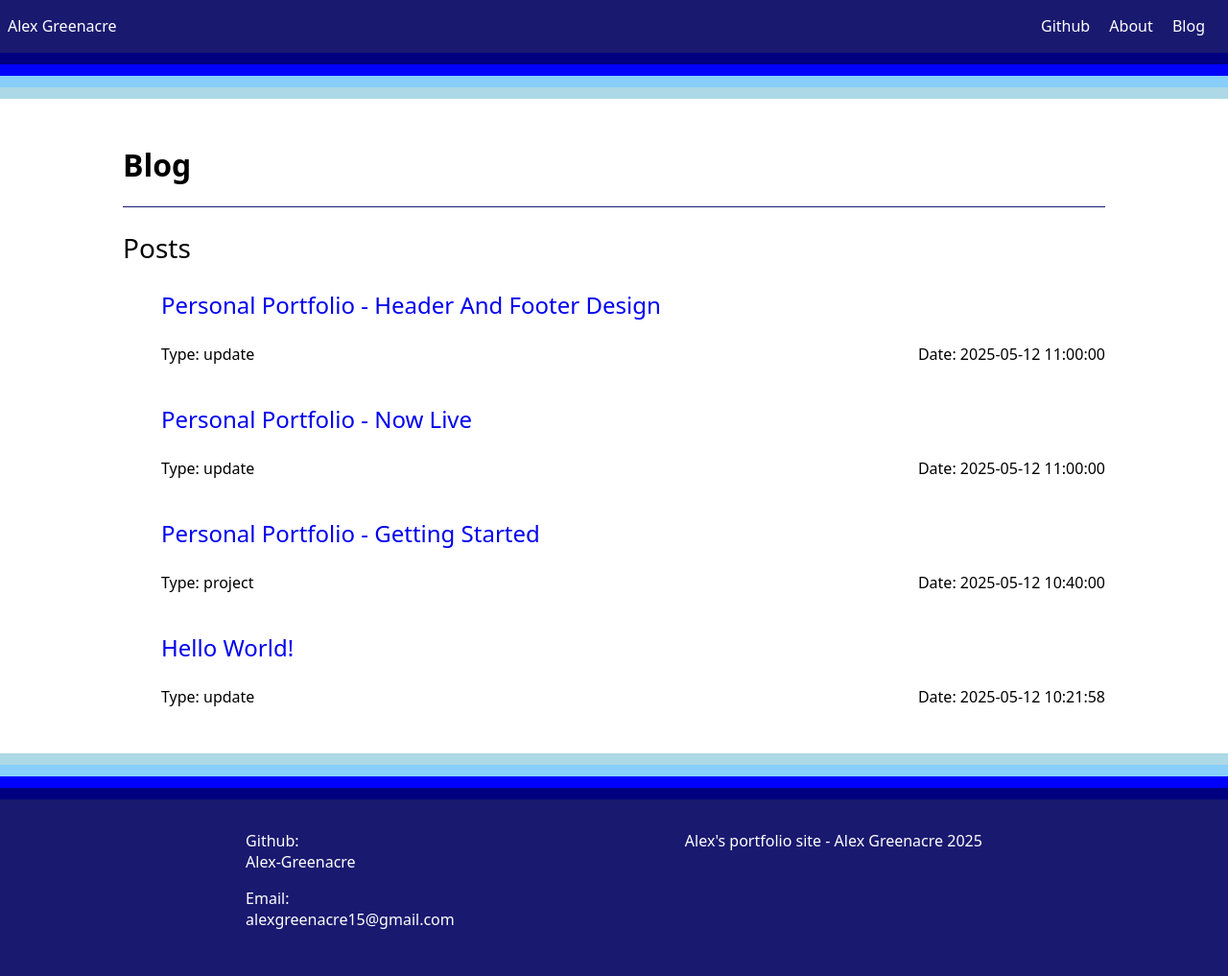
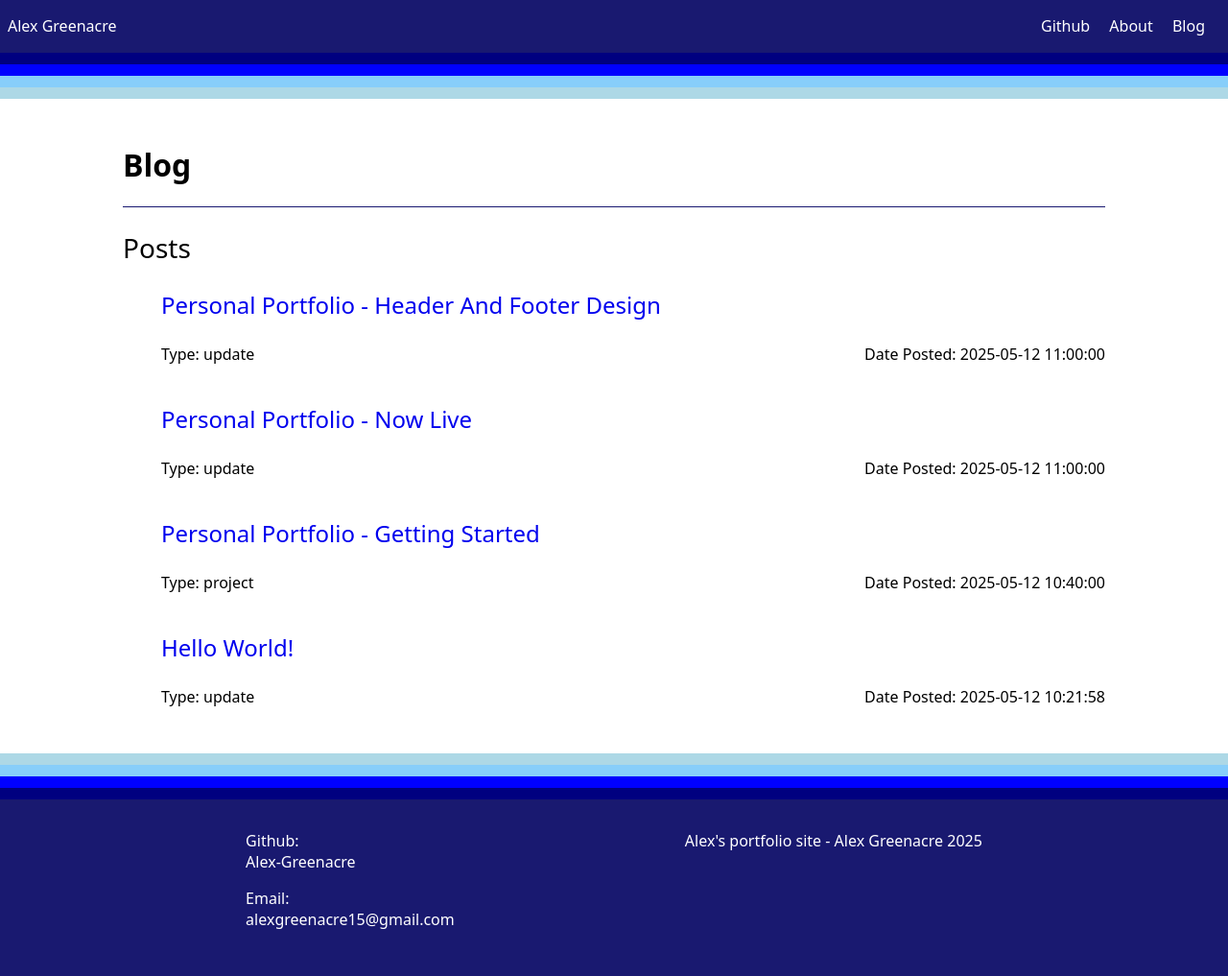
Before and after one commit to Alex-Greenacre/alex-greenacre.github.io, a Jekyll site: the page built from blog.markdown, in a window 1280 px wide. Shown: the whole page at 96% size. Built offline with Jekyll 4.4.1, drawn with Linux system fonts in a browser that asks for light colours.

Commit message:
text changes to project and blog lists

```diff
--- a/_layouts/blog.html
+++ b/_layouts/blog.html
@@ -13,7 +13,7 @@ layout: base
         </a>
         <div class="post-details">
           <p>Type: {{post.categories}}</p>
-          <p>Date: {{post.date| split: '+'| slice:0}}</p>
+          <p>Date Posted: {{post.date| split: '+'| slice:0}}</p>
         </div>
       </li>
       {%else%}
--- a/_layouts/home.html
+++ b/_layouts/home.html
@@ -31,7 +31,7 @@ layout: base
         </a>
         <div class="post-details">
           <p>Type: {{post.categories}}</p>
-          <p>Date: {{post.date| split: '+'| slice:0}}</p>
+          <p>Date Posted: {{post.date| split: '+'| slice:0}}</p>
         </div>
       </li>
       {%else%}
```
Also changed, not shown: other parts of _layouts/home.html (+1 -1 lines).
